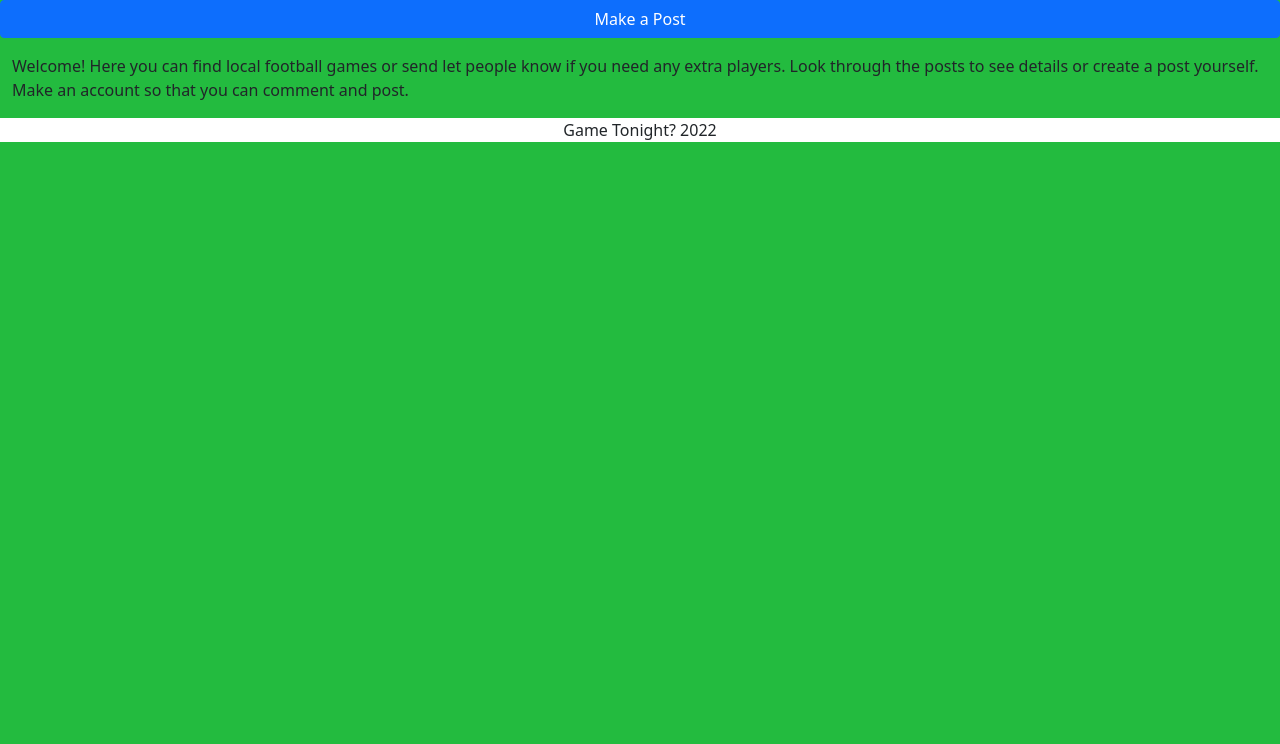
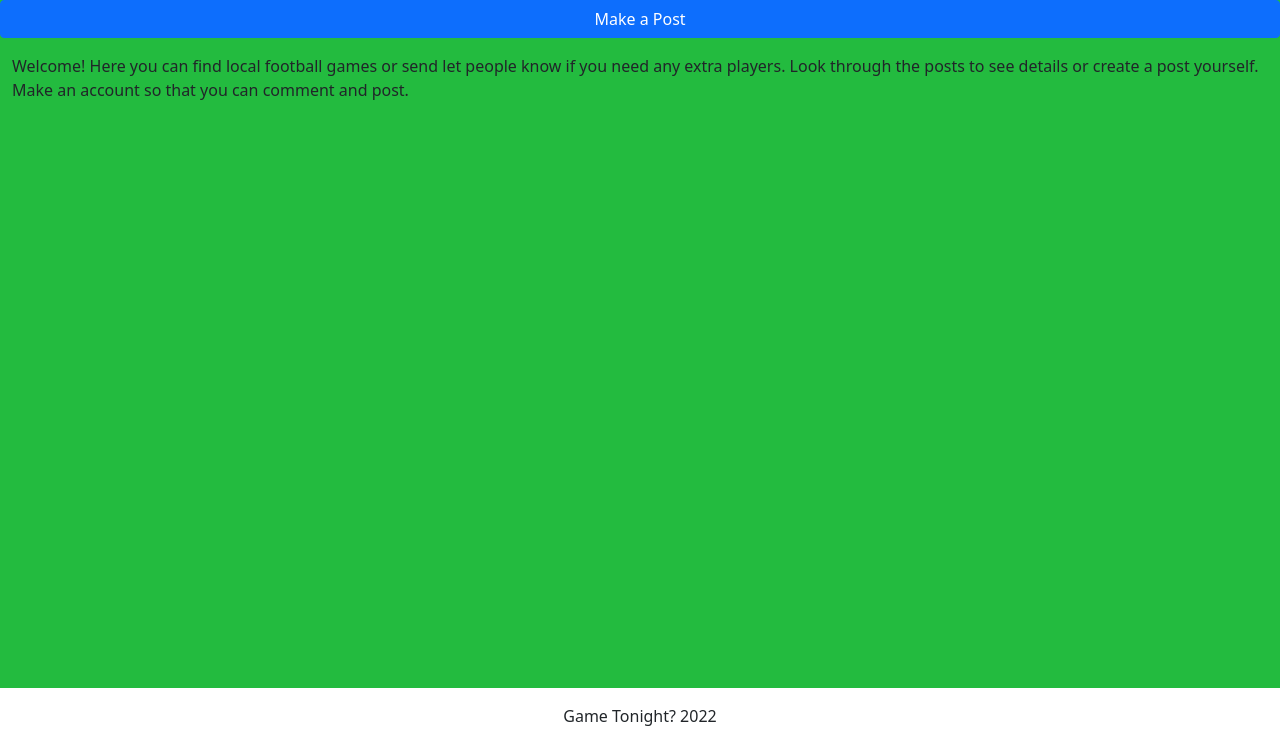
Before and after one commit to darraghmurphy1/GameTonight, a Django app: page / in a window 1280 px wide. Shown: the part 56-800 px from the top of the page. Run offline with Django 3.2, Linux system fonts and the light colour scheme; data that the repository does not hold is empty; some libraries are stand-ins or nearby versions.

Commit message:
final deployment

```diff
--- a/static/css/style.css
+++ b/static/css/style.css
@@ -99,3 +99,9 @@ body {
 .comment-form {
     max-width: 540px;
 }
+
+.footer {
+    position: fixed;
+    Width: 100%;
+    bottom: 0;
+}
--- a/templates/base.html
+++ b/templates/base.html
@@ -1,12 +1,9 @@
 {% load static %}
 
 <!DOCTYPE html>
-<html lang="en">
+<html class="h-100">
 
 <head>
-    <meta charset="utf-8">
-    <meta name="viewport" content="width=device-width">
-
     <title>Game Tonight?</title>
 
 
@@ -59,7 +56,7 @@
             </div>
         </div>
     </nav>
-<!-- messages to inform the user they have posted, deleted, edited etc -->
+
     <div class="container">
         <div class="row">
             <div class="col-md-8 offset-md-2">
@@ -80,8 +77,8 @@
     </main>
 
     <!-- Footer -->
-    <footer class="footer mt-auto dark-bg">
-        <p class="m-0 text-center text-black">Game Tonight? 2022</p>
+    <footer class="footer mt-auto py-3 dark-bg">
+        <p class="m-0 text-center text-black bottom-0;">Game Tonight? 2022</p>
     </footer>
 </body>
 
```
